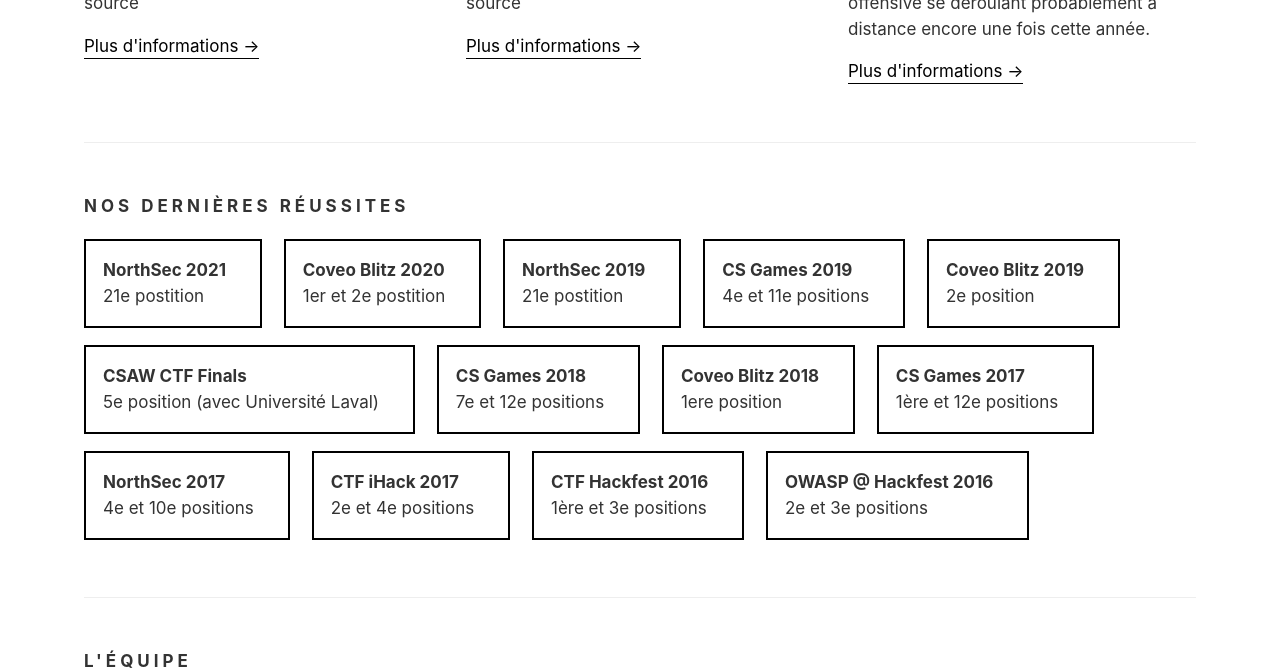
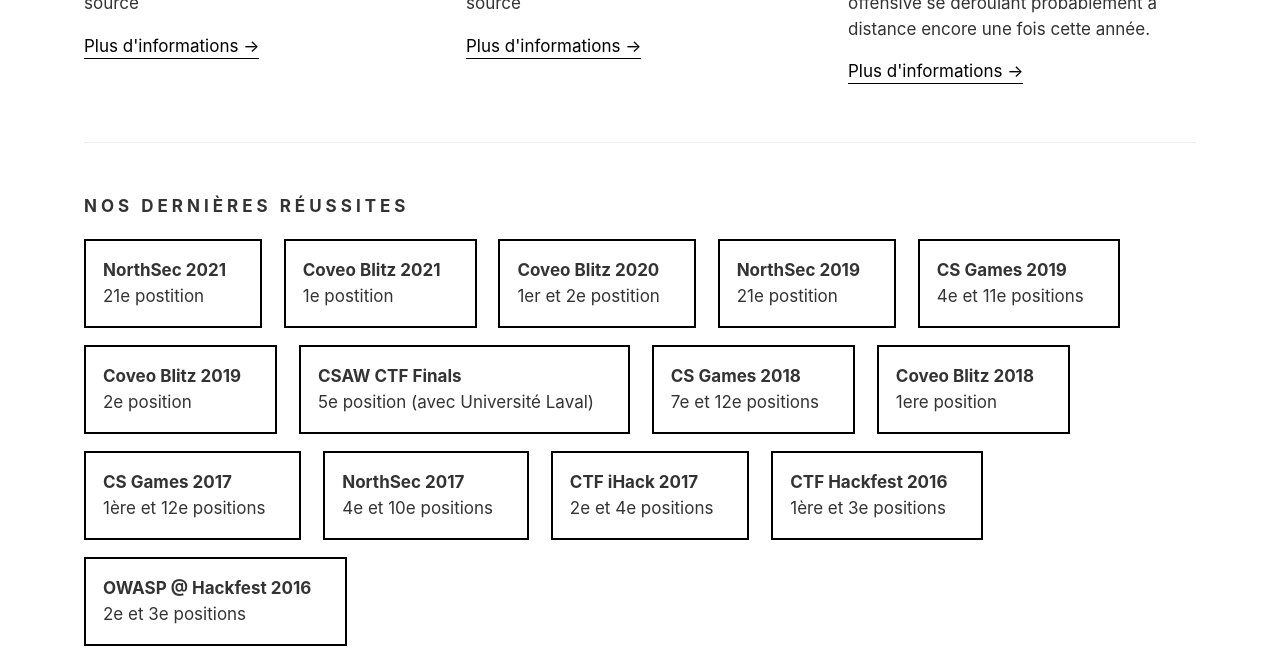
Before and after one commit to JDIS/Website, a Jekyll site: the page built from _pages/index.html, in a window 1280 px wide and 900 px high, scrolled down 2414 px, cut to the strip 0-671 px from the top of the window. Built offline with Jekyll 4.4.1, drawn with Linux system fonts in a browser that asks for light colours; some web fonts are replaced.

Commit message:
ajout covéo blitz 2021
je viens de remarque que du monde de sherby on remporter le covéo blitz et j'étais pas au courrant

```diff
--- a/_data/achievements.json
+++ b/_data/achievements.json
@@ -2,6 +2,10 @@
   {
     "event": "NorthSec 2021",
     "achievement": "21e postition"
+  },
+  {
+    "event": "Coveo Blitz 2021",
+    "achievement": "1e postition"
   },
   {
     "event": "Coveo Blitz 2020",
```
